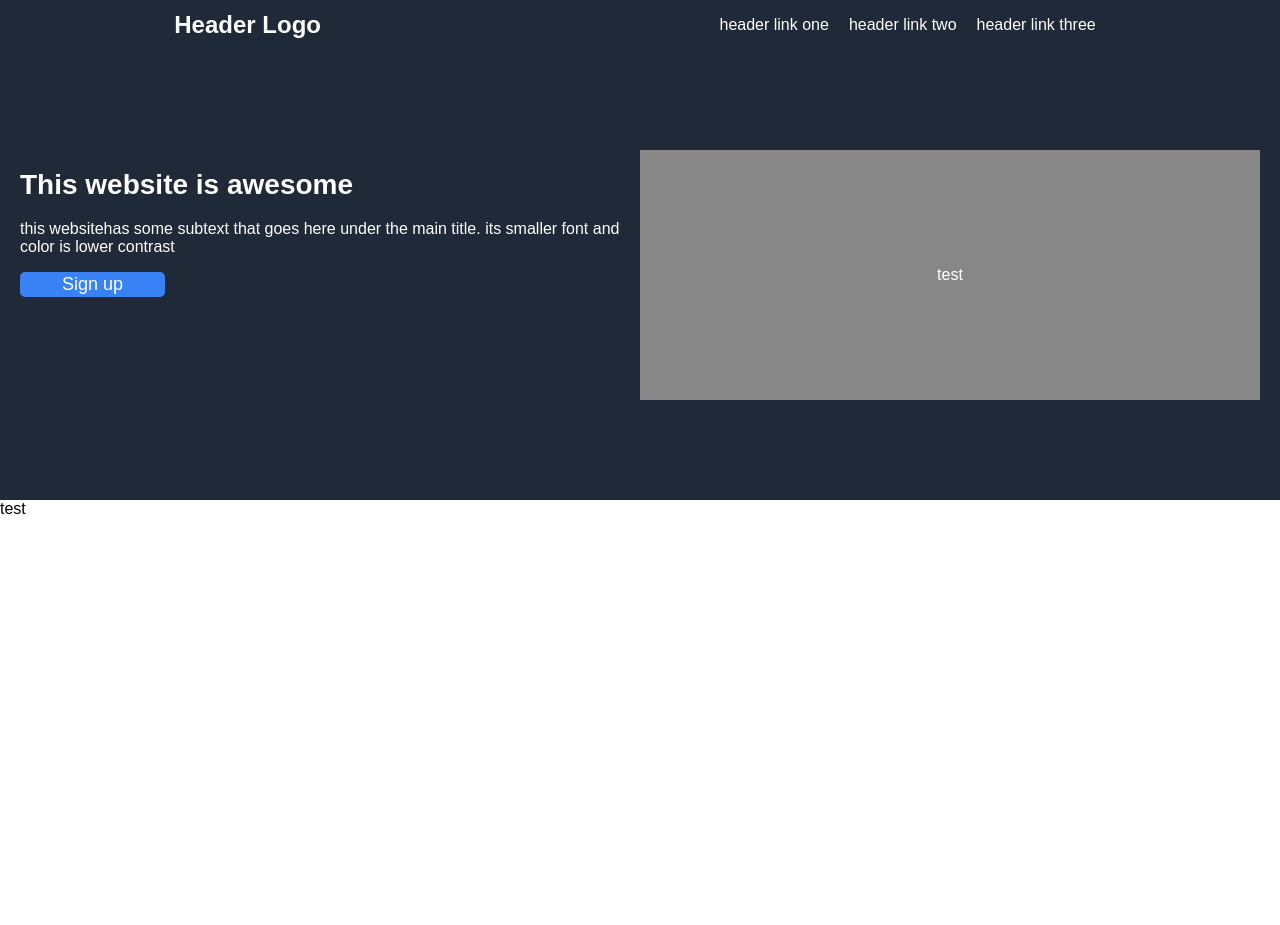
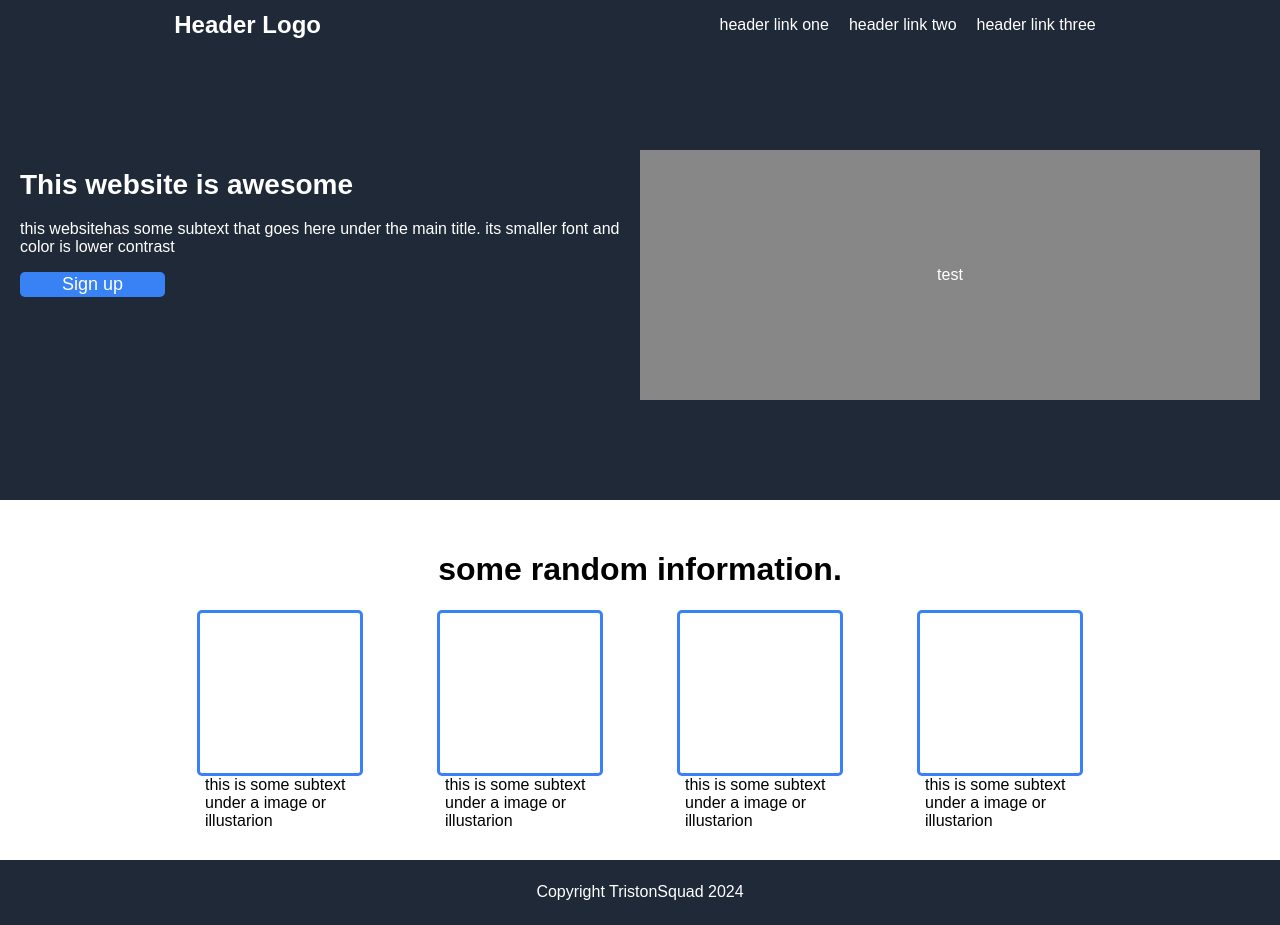
Before and after one commit to tman2747/foundations-landing-page, a plain HTML site: page index.html in a window 1280 px wide. Before the commit the page ends 800 px from the top, so only its background shows below. Drawn offline with Linux system fonts and the light colour scheme.

Commit message:
add section 2 and footer

```diff
--- a/index.html
+++ b/index.html
@@ -30,8 +30,15 @@
         </div>
     </div>
     <div class="section-two">
-        test
+        <h1>some random information.</h1>
+        <div class="card-container">
+            <div class="card"><div class="card-image"></div>this is some subtext under a image or illustarion</div>
+            <div class="card"><div class="card-image"></div>this is some subtext under a image or illustarion</div>
+            <div class="card"><div class="card-image"></div>this is some subtext under a image or illustarion</div>
+            <div class="card"><div class="card-image"></div>this is some subtext under a image or illustarion</div>
+        </div>
     </div>
+    <div class="footer">Copyright TristonSquad 2024</div>
 </body>
 
 </html>
--- a/styles.css
+++ b/styles.css
@@ -3,6 +3,8 @@ body{
     margin: 0;
     box-sizing: border-box;
     font-family: sans-serif;
+    display: flex;
+    flex-direction: column;
 }
 
 .section-one{
@@ -62,3 +64,42 @@ body{
     align-items: center;
     height: 250px;
 }
+
+.section-two{
+    display: flex;
+    flex-direction: column;
+    align-items: center;
+    justify-content: center;
+    padding: 30px 0;
+}
+
+.card-container{
+    display: flex;
+    gap: 90px;
+    flex-wrap: wrap;
+}
+
+.card-image{
+    border: #3882f6 solid;
+    padding: 80px;
+    border-radius: 5px;
+
+}
+
+.card{
+    width: 150px;
+    display: flex;
+    flex-direction: column;
+    justify-content: center;
+    align-items: center;
+}
+
+
+.footer{
+    background-color: #1f2937;
+    color: white;
+    display: flex;
+    justify-content: center;
+    align-items: center;
+    height: 65px;
+}
```
